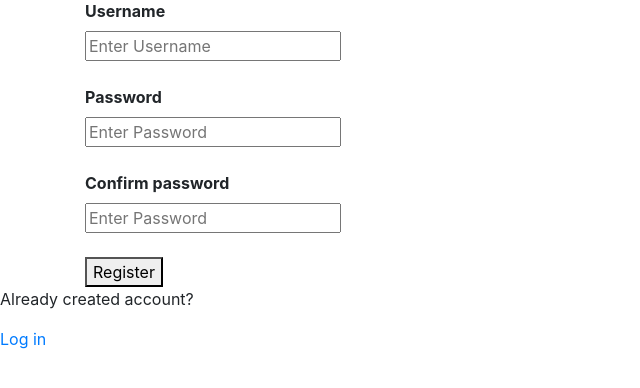
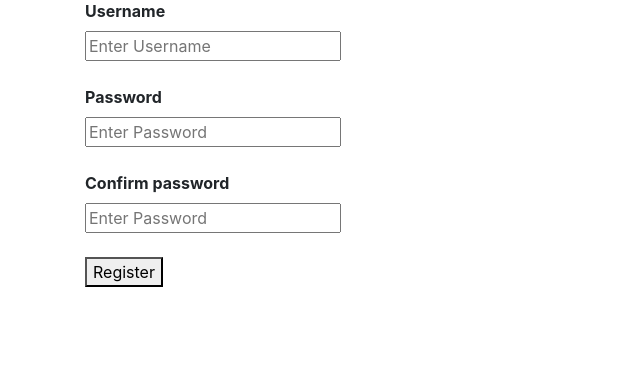
Before and after one commit to JanB-n/Workouter, a Flask app: page /register in a window 1280 px wide. Shown: the part 74-462 px from the top of the page, without its empty margins (0-640 px from the left). Run offline with Flask 3, Linux system fonts and the light colour scheme; some libraries are stand-ins or nearby versions.

Commit message:
fixes to login and register design

```diff
--- a/neo4j password.txt
+++ /dev/null
@@ -1 +0,0 @@
-nZxbso28ztGPFeq2_kfTUZ26LvrvZLhky-3ePAZFISY
--- a/templates/login.html
+++ b/templates/login.html
@@ -48,11 +48,6 @@
           <button type="submit">Login</button>
         </div>
     </form>
-    <div>
-        <p> Don't have an account? </p>
-        <a href="{{ url_for('register_get')}}"> Register </a>
-
-    </div>
     {% endblock %}
 </body>
 </html>
--- a/templates/register.html
+++ b/templates/register.html
@@ -75,10 +75,7 @@
           <button type="submit">Register</button>
         </div>
     </form>
-    <div>
-        <p> Already created account? </p>
-        <a href="{{ url_for('login_get')}}"> Log in </a>
-    </div>
+
     <div id="error" style="display: none;">
         <p id="errorMsg"></p>
     </div>
```
